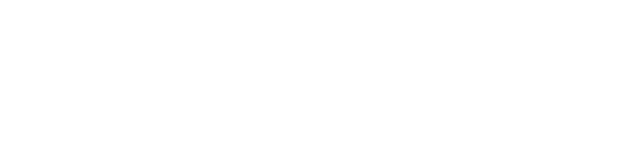
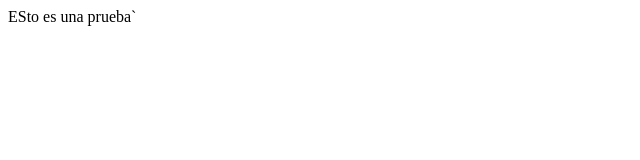
Before and after one commit to germanlopez1392/prueba-repo, a plain HTML site: page index.html in a window 1280 px wide. Shown: the whole page, without its empty margins (0-640 px from the left). Drawn offline with Linux system fonts and the light colour scheme.

Commit message:
mis cambios

```diff
--- a/index.html
+++ b/index.html
@@ -9,6 +9,7 @@
 
 <body>
 
+    ESto es una prueba`
 </body>
 
 </html>
```
